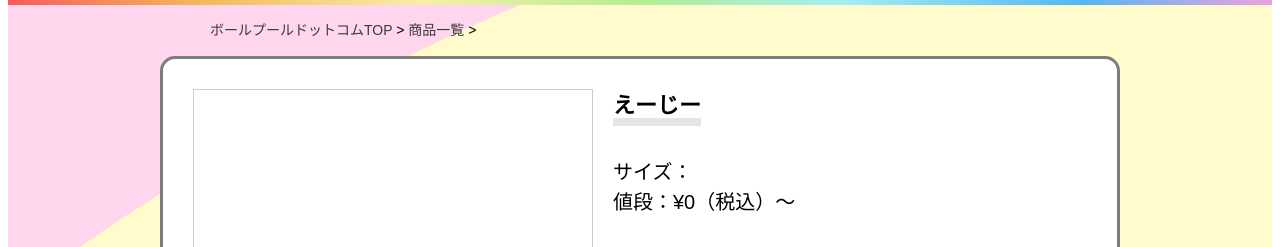
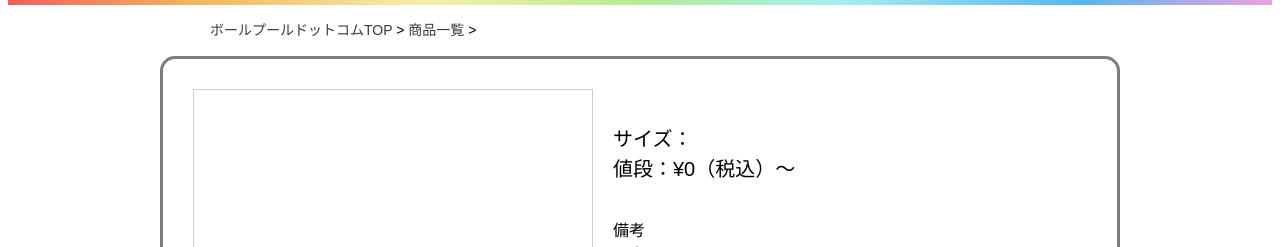
Before and after one commit to cecilwy/BallPool, a PHP site: page /item/detail.php in a window 1280 px wide. Shown: the part 193-440 px from the top of the page. Run offline with PHP 8.4, Linux system fonts and the light colour scheme; data that the repository does not hold is empty; style sheets or scripts are compiled from the project's sources; some libraries are stand-ins or nearby versions.

Commit message:
背景とタイトル

```diff
--- a/item/detail.php
+++ b/item/detail.php
@@ -94,7 +94,7 @@
                             <img src="<?= $product_photo ?>" alt="<?= $itemname ?>商品画像">
                         </div>
                         <div class="item-info">
-                            <h1 class="head03">えーじー<?= $itemname ?></h1>
+                            <h1 class="head03"><?= $itemname ?></h1>
                             <p>サイズ：<?= $size ?><br>値段：¥<?= number_format($dsp_price) ?>（税込）〜</p>
                             <p class="note">備考<br>※商品はボールミックスセットです。<br>お好きなカラーボール6色からお選びください</p>
                             <p class="btn01"><a href="#">ご相談・お見積もり</a></p>
--- a/src/scss/module/_wrapper.scss
+++ b/src/scss/module/_wrapper.scss
@@ -5,8 +5,8 @@
   line-height: 1.5;
   min-width: 1000px; }
 
-.content-wrapper {
-  background: url("../img/background.gif");
+#main.content-wrapper {
+  background: url("/img/background.gif");
   background-position: top center;
   background-size: cover; }
 
```
